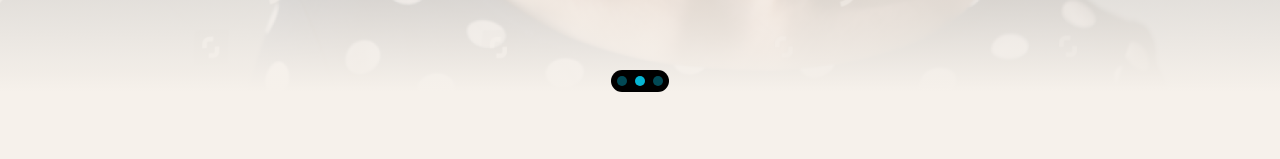
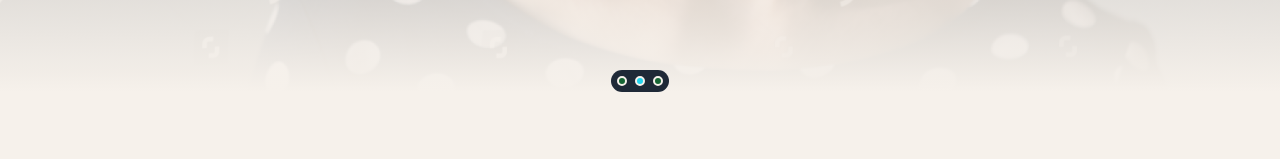
Before and after one commit to Medwork-CRO/webpage, a Next.js app: page / in a window 1280 px wide. Shown: the part 768-927 px from the top of the page. Built offline with nearby package versions, Linux system fonts and the light colour scheme.

Commit message:
Minor aesthetic updates

```diff
--- a/src/components/Breadcrumb.tsx
+++ b/src/components/Breadcrumb.tsx
@@ -12,7 +12,7 @@ type BreadcrumbsProps = {
 
 const Breadcrumbs = ({ items }: BreadcrumbsProps) => {
     return (
-        <div className="flex gap-2 items-center place-self-start mb-4 ml-4 sm:ml-0 text-gray-500 dark:text-gray-400">
+        <div className="flex gap-2 items-center place-self-start mb-4 ml-4 lg:ml-0 text-gray-500 dark:text-gray-400">
             {items.map((crumb, i) => {
                 const isLastItem = i === items.length - 1;
                 if (isLastItem) {
--- a/src/components/Dots.tsx
+++ b/src/components/Dots.tsx
@@ -8,14 +8,14 @@ type Props = {
 const Dots = ({ itemsLength, selectedIndex }: Props) => {
     const arr = new Array(itemsLength).fill(0);
     return (
-        <div className="flex gap-2 justify-center bg-black dark:bg-white p-1 sm:p-1.5 rounded-full">
+        <div className="flex gap-2 justify-center bg-gray-800 dark:bg-gray-600 p-1 sm:p-1.5 rounded-full">
             {arr.map((_, index) => {
                 const selected = index === selectedIndex;
                 return (
                     <div
                         className={classNames({
-                            "h-2 w-2 sm:h-2.5 sm:w-2.5 rounded-full transition-all duration-300 bg-cyan-500 dark:bg-cyan-700": true,
-                            "opacity-40": !selected,
+                            "h-2 w-2 sm:h-2.5 sm:w-2.5 rounded-full transition-all duration-300 bg-cyan-400 border-2 border-[#f6f1eb] dark:border-[#2d333b]": true,
+                            "bg-green-800 ": !selected,
                         })}
                         key={index}
                     ></div>
--- a/src/components/Header.tsx
+++ b/src/components/Header.tsx
@@ -48,7 +48,7 @@ function Header() {
   return (
     <header
       className={`${inter.variable} sticky top-0 z-50 w-full font-sans ${isScrolled
-        ? "bg-[#f6f1eb] shadow-sm dark:bg-[#2d333b]"
+        ? "shadow-sm bg-[#f6f1eb] dark:bg-[#2d333b]"
         : "bg-transparent"
         } transition-all duration-300`}
     >
--- a/src/components/PromoCard.tsx
+++ b/src/components/PromoCard.tsx
@@ -3,7 +3,7 @@ import RoundedButton from "./RoundedButton";
 
 function PromoCard() {
   return (
-    <div className="my-8 flex sm:h-[26rem] max-w-5xl transform flex-col items-center justify-center gap-6 rounded-xl bg-cyan-600 px-12 py-20 text-center text-white sm:p-16 md:h-[32rem] lg:p-56">
+    <div className="my-8 flex sm:h-[30rem] max-w-5xl transform flex-col items-center justify-center gap-6 rounded-xl bg-cyan-600 px-12 py-20 text-center text-white sm:p-16 md:h-[32rem] lg:p-56">
       <Logo />
       <p className="max-w-[86rem] text-2xl font-semibold sm:text-xl md:text-3xl">
         Want to learn more about Medwork?
```
